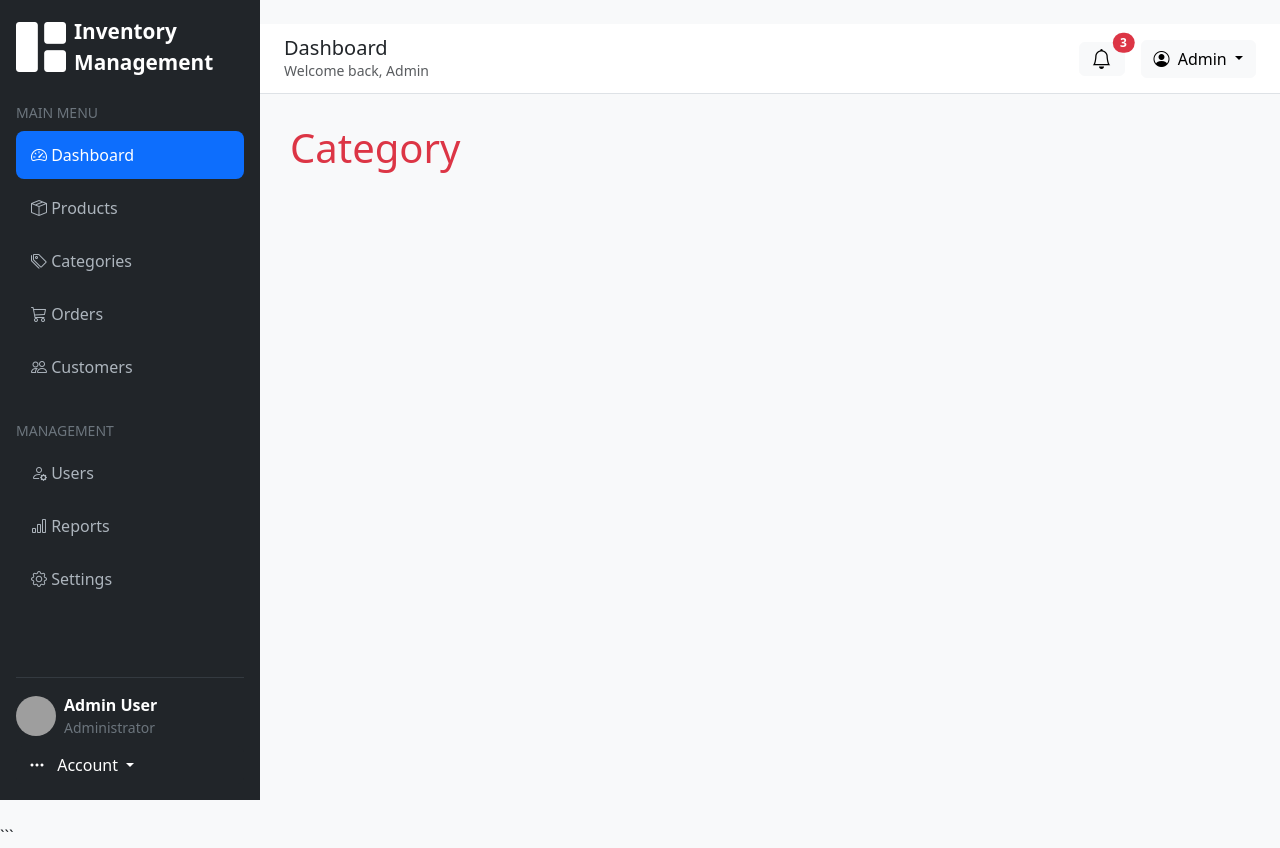
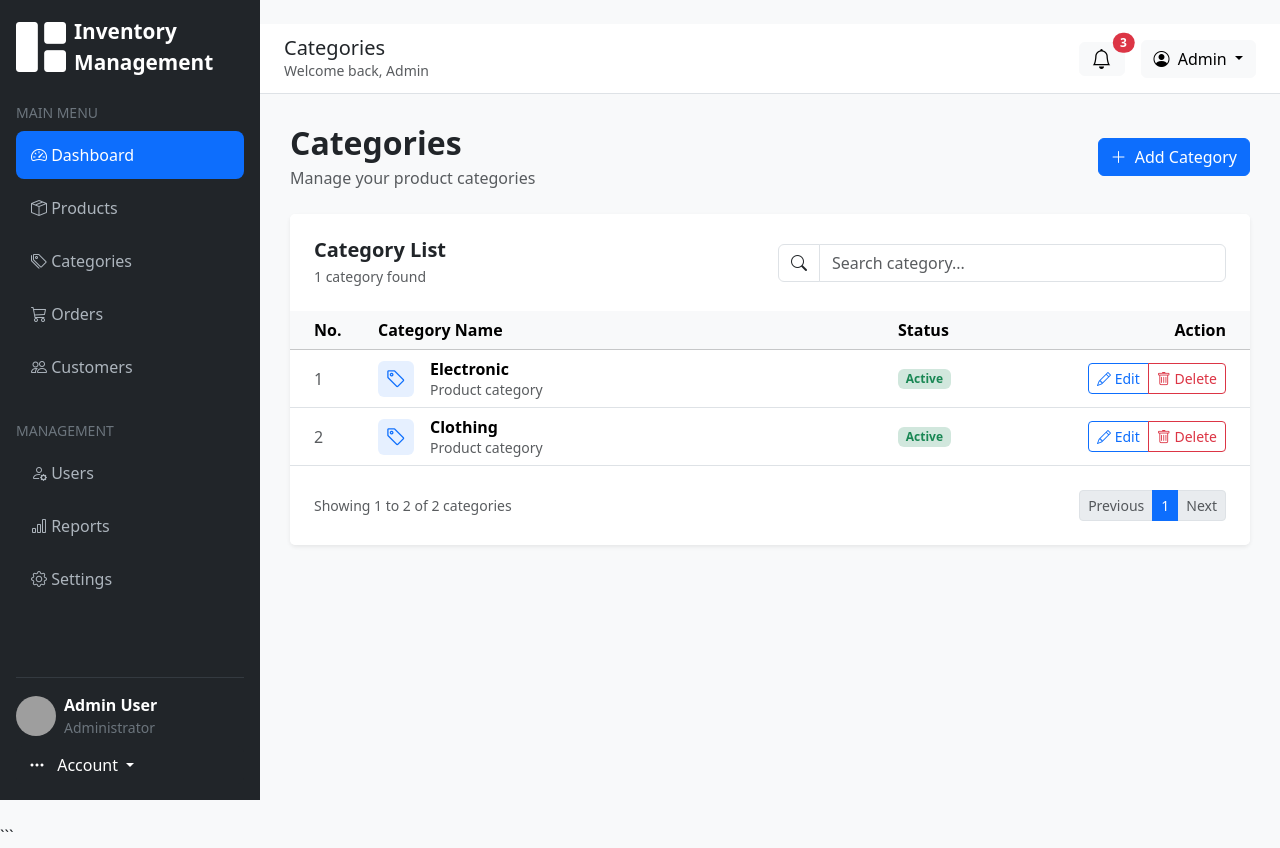
Before and after one commit to Bunchhorng/flask_crud_inventory, a Flask app: page /category in a window 1280 px wide. Run offline with Flask 3, Linux system fonts and the light colour scheme; grey boxes are pictures that could not be loaded.

Commit message:
update category/index.html

````diff
--- a/templates/category/index.html
+++ b/templates/category/index.html
@@ -1,7 +1,168 @@
-{% extends 'layout/base.html' %}
+```html {% extends 'layout/base.html' %} {% block title %}Category List{%
+endblock %} {% block page_title %} Categories {% endblock %} {% block content %}
 
-{% block title %}Category List{% endblock %}
+<!-- Page Header -->
+<div class="d-flex flex-wrap justify-content-between align-items-center mb-4">
+  <div>
+    <h2 class="fw-bold mb-1">Categories</h2>
 
-{% block content %}
-    <h1 class="text-danger">Category</h1>
-{% endblock %}
+    <p class="text-muted mb-0">Manage your product categories</p>
+  </div>
+
+  <a href="" class="btn btn-primary">
+    <i class="bi bi-plus-lg me-1"></i>
+    Add Category
+  </a>
+</div>
+
+<!-- Category Card -->
+<div class="card border-0 shadow-sm">
+  <!-- Card Header -->
+  <div class="card-header bg-white border-0 p-4">
+    <div class="row g-3 align-items-center">
+      <!-- Category Count -->
+      <div class="col-md-6">
+        <h5 class="mb-1 fw-semibold">Category List</h5>
+
+        <small class="text-muted"> 1 category found </small>
+      </div>
+
+      <!-- Search -->
+      <div class="col-md-6">
+        <div class="input-group">
+          <span class="input-group-text bg-white">
+            <i class="bi bi-search"></i>
+          </span>
+
+          <input
+            type="text"
+            class="form-control"
+            placeholder="Search category..."
+          />
+        </div>
+      </div>
+    </div>
+  </div>
+
+  <!-- Table -->
+  <div class="table-responsive">
+    <table class="table table-hover align-middle mb-0">
+      <thead class="table-light">
+        <tr>
+          <th class="ps-4" style="width: 80px">No.</th>
+
+          <th>Category Name</th>
+
+          <th style="width: 180px">Status</th>
+
+          <th class="text-end pe-4" style="width: 180px">Action</th>
+        </tr>
+      </thead>
+
+      <tbody>
+        <tr>
+          <td class="ps-4 text-muted">1</td>
+
+          <td>
+            <div class="d-flex align-items-center">
+              <div
+                class="bg-primary bg-opacity-10 text-primary rounded p-2 me-3"
+              >
+                <i class="bi bi-tag fs-5"></i>
+              </div>
+
+              <div>
+                <div class="fw-semibold">Electronic</div>
+
+                <small class="text-muted"> Product category </small>
+              </div>
+            </div>
+          </td>
+
+          <td>
+            <span class="badge bg-success-subtle text-success"> Active </span>
+          </td>
+
+          <td class="text-end pe-4">
+            <div class="btn-group">
+              <a href="" class="btn btn-sm btn-outline-primary" title="Edit">
+                <i class="bi bi-pencil"></i>
+                Edit
+              </a>
+
+              <a href="" class="btn btn-sm btn-outline-danger" title="Delete">
+                <i class="bi bi-trash"></i>
+                Delete
+              </a>
+            </div>
+          </td>
+        </tr>
+
+        <!-- Example second row -->
+
+        <tr>
+          <td class="ps-4 text-muted">2</td>
+
+          <td>
+            <div class="d-flex align-items-center">
+              <div
+                class="bg-primary bg-opacity-10 text-primary rounded p-2 me-3"
+              >
+                <i class="bi bi-tag fs-5"></i>
+              </div>
+
+              <div>
+                <div class="fw-semibold">Clothing</div>
+
+                <small class="text-muted"> Product category </small>
+              </div>
+            </div>
+          </td>
+
+          <td>
+            <span class="badge bg-success-subtle text-success"> Active </span>
+          </td>
+
+          <td class="text-end pe-4">
+            <div class="btn-group">
+              <a href="" class="btn btn-sm btn-outline-primary">
+                <i class="bi bi-pencil"></i>
+                Edit
+              </a>
+
+              <a href="" class="btn btn-sm btn-outline-danger">
+                <i class="bi bi-trash"></i>
+                Delete
+              </a>
+            </div>
+          </td>
+        </tr>
+      </tbody>
+    </table>
+  </div>
+
+  <!-- Footer / Pagination -->
+  <div class="card-footer bg-white border-0 p-4">
+    <div class="d-flex flex-wrap justify-content-between align-items-center">
+      <small class="text-muted"> Showing 1 to 2 of 2 categories </small>
+
+      <nav>
+        <ul class="pagination pagination-sm mb-0">
+          <li class="page-item disabled">
+            <a class="page-link" href="#"> Previous </a>
+          </li>
+
+          <li class="page-item active">
+            <a class="page-link" href="#"> 1 </a>
+          </li>
+
+          <li class="page-item disabled">
+            <a class="page-link" href="#"> Next </a>
+          </li>
+        </ul>
+      </nav>
+    </div>
+  </div>
+</div>
+
+{% endblock %} ```
````
